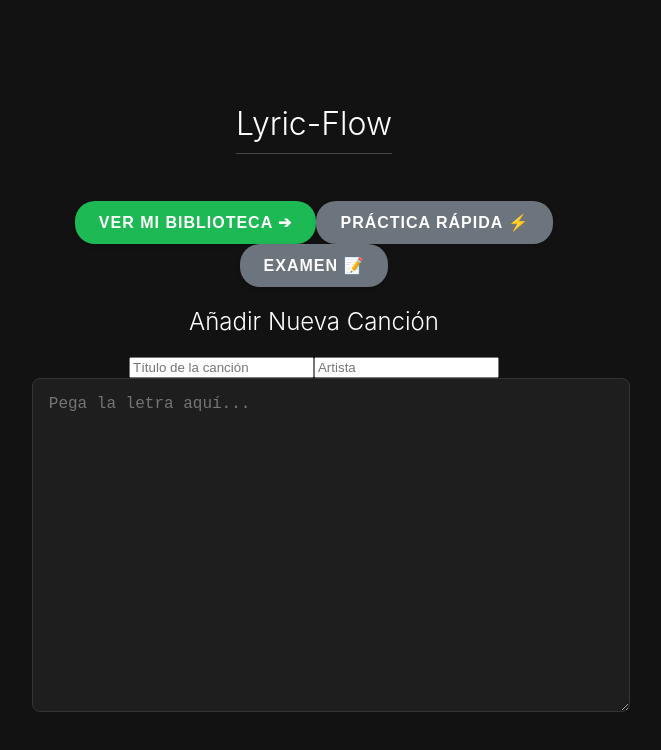
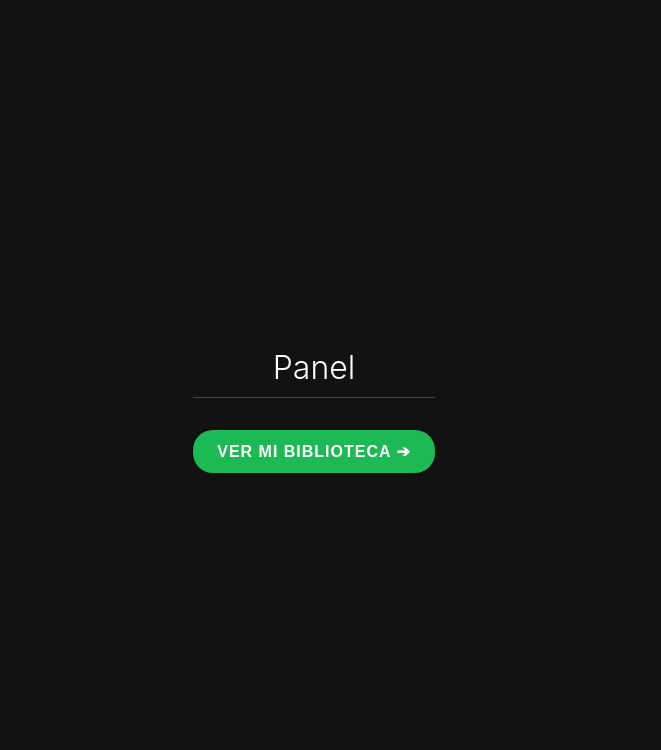
Before and after one commit to ejlanglez-del/lyric-flow-frontend, a React (Create React App) app: page / in a window 1280 px wide. Shown: the top 750 px of the page, without its empty margins (326-987 px from the left). Built offline with nearby package versions, Linux system fonts and the light colour scheme.

Commit message:
Wire: botón Ver Mi Biblioteca navega a SongListScreen

```diff
--- a/src/App.js
+++ b/src/App.js
@@ -1,83 +1,68 @@
-import React, { useState } from 'react';
-import { useAuth } from './context/AuthContext'; // Use useAuth hook
-import LoginScreen from './components/LoginScreen';
-import RegisterScreen from './components/RegisterScreen';
-import DashboardScreen from './components/DashboardScreen';
-import MemorizeScreen from './components/MemorizeScreen';
-import SongListScreen from './components/SongListScreen';
-import QuickPracticeScreen from './components/QuickPracticeScreen'; // Import the new component
-import EditSongScreen from './components/EditSongScreen'; // Import EditSongScreen
-import SettingsMenu from './components/SettingsMenu'; // Import SettingsMenu
+import { useState } from 'react';
 
+// ⬇️ Opción A (ruta más común). Si da error, borra esta línea y usa la Opción B.
+// import SongListScreen from './components/SongListScreen';
 
-import './App.css';
+// ⬇️ Opción B (si la A falla, descomenta esta).
+// import SongListScreen from './SongListScreen';
 
+export default function App() {
+  // Estado para cambiar de pantalla
+  const [screen, setScreen] = useState('home');
 
-function App() {
-  const { user, logout } = useAuth(); // Use useAuth hook
-  const [selectedSong, setSelectedSong] = useState(null);
-  const [mainView, setMainView] = useState('dashboard');
+  // Canciones de prueba (luego las pides a tu backend)
+  const [songs, setSongs] = useState([
+    {_id:'1', title:'Canción Demo 1', artist:'Artista X', completedSessions:2, examLevel:1},
+    {_id:'2', title:'Canción Demo 2', artist:'Artista Y', completedSessions:0, examLevel:0},
+  ]);
 
+  function openLibrary() {
+    console.log('Abriendo biblioteca');
+    setScreen('library');
+  }
 
-  const [editingSong, setEditingSong] = useState(null); // New state for editing song
-    const [showSettingsMenu, setShowSettingsMenu] = useState(false); // New state for settings menu
+  function backToPanel() {
+    console.log('Volver al panel');
+    setScreen('home');
+  }
 
-    // Spaced Repetition Schedule in hours. L1: 3h, L2: 1d, L3: 2d, L4: 5d, L5: 15d, L6: 1m, L7: 3m, L8: 6m, L9: 1.5y
+  // Acciones “demo” que espera SongListScreen:
+  function onSelectForLearning(song) {
+    alert('Aprender: ' + (song?.title || ''));
+  }
+  function onSelectSong(song, mode) {
+    alert(`Abrir canción: ${(song?.title || '')} | modo=${mode||'normal'}`);
+  }
+  function onEditSong(song) {
+    alert('Editar: ' + (song?.title || ''));
+  }
+  function onDeleteSong(id) {
+    setSongs(prev => prev.filter(s => s._id !== id));
+    alert('Eliminado: ' + id);
+  }
 
-
-    const toggleSettingsMenu = () => {
-      setShowSettingsMenu(prev => !prev);
-    };
-
-    const renderContent = () => {
-      switch (mainView) {
-        case 'dashboard':
-          return <DashboardScreen setMainView={setMainView} setSelectedSong={setSelectedSong} setEditingSong={setEditingSong} />;
-        case 'memorize':
-          return <MemorizeScreen song={selectedSong} setMainView={setMainView} />;
-        case 'songList':
-          return <SongListScreen setSelectedSong={setSelectedSong} setMainView={setMainView} setEditingSong={setEditingSong} />;
-        case 'quickPractice':
-          return <QuickPracticeScreen setMainView={setMainView} />;
-        case 'editSong':
-          return <EditSongScreen song={editingSong} setMainView={setMainView} />;
-        case 'login':
-          return <LoginScreen />;
-        case 'register':
-          return <RegisterScreen />;
-        default:
-          return <DashboardScreen setMainView={setMainView} setSelectedSong={setSelectedSong} setEditingSong={setEditingSong} />;
-      }
-    };
-
-    // ... (rest of the code)
-
+  if (screen === 'home') {
+    // ⬇️ AQUÍ está el botón que querías que funcione
     return (
-      <div className="App">
-        <header style={{display: 'flex', flexDirection: 'column', justifyContent: 'center', alignItems: 'center', padding: '15px 0', position: 'relative'}}>
-          {user && (
-            <button onClick={toggleSettingsMenu} style={{position: 'absolute', top: '15px', left: '15px', color: '#6c757d', background: 'none', border: 'none', cursor: 'pointer', fontSize: '1.5rem'}}>
-              ⚙️
-            </button>
-          )}
-          <h1>Lyric-Flow</h1>
-          {user && user.username && (
-            <span style={{color: '#6c757d', marginTop: '5px'}}>Hola {user.username}!</span>
-          )}
-          {user && (
-            <button onClick={() => { if (window.confirm('¿Seguro que quieres cerrar sesión?')) logout(); }} style={{position: 'absolute', top: '15px', right: '15px', color: '#6c757d', background: 'none', border: 'none', cursor: 'pointer', textDecoration: 'underline'}}>
-              Cerrar Sesión
-            </button>
-          )}
-        </header>
-        <main>
-          {showSettingsMenu && user && (
-            <SettingsMenu onClose={toggleSettingsMenu} onUpdateUsername={user.username} /> // Pass user.username for initial value
-          )}
-          {renderContent()}
-        </main>
+      <div style={{ padding: 16 }}>
+        <h1>Panel</h1>
+        <button className="btn" type="button" onClick={openLibrary}>
+          Ver Mi Biblioteca ➔
+        </button>
       </div>
     );
   }
 
-  export default App;
+  // Pantalla de Biblioteca
+  return (
+    <SongListScreen
+      songs={songs}
+      onBack={backToPanel}
+      onSelectForLearning={onSelectForLearning}
+      onSelectSong={onSelectSong}
+      onEditSong={onEditSong}
+      onDeleteSong={onDeleteSong}
+      isExamMode={false}
+    />
+  );
+}
--- a/src/index.js
+++ b/src/index.js
@@ -1,3 +1,4 @@
+console.log('APP_VERSION=E-001 ✅');
 import React from 'react';
 import ReactDOM from 'react-dom/client';
 import './App.css';
```
